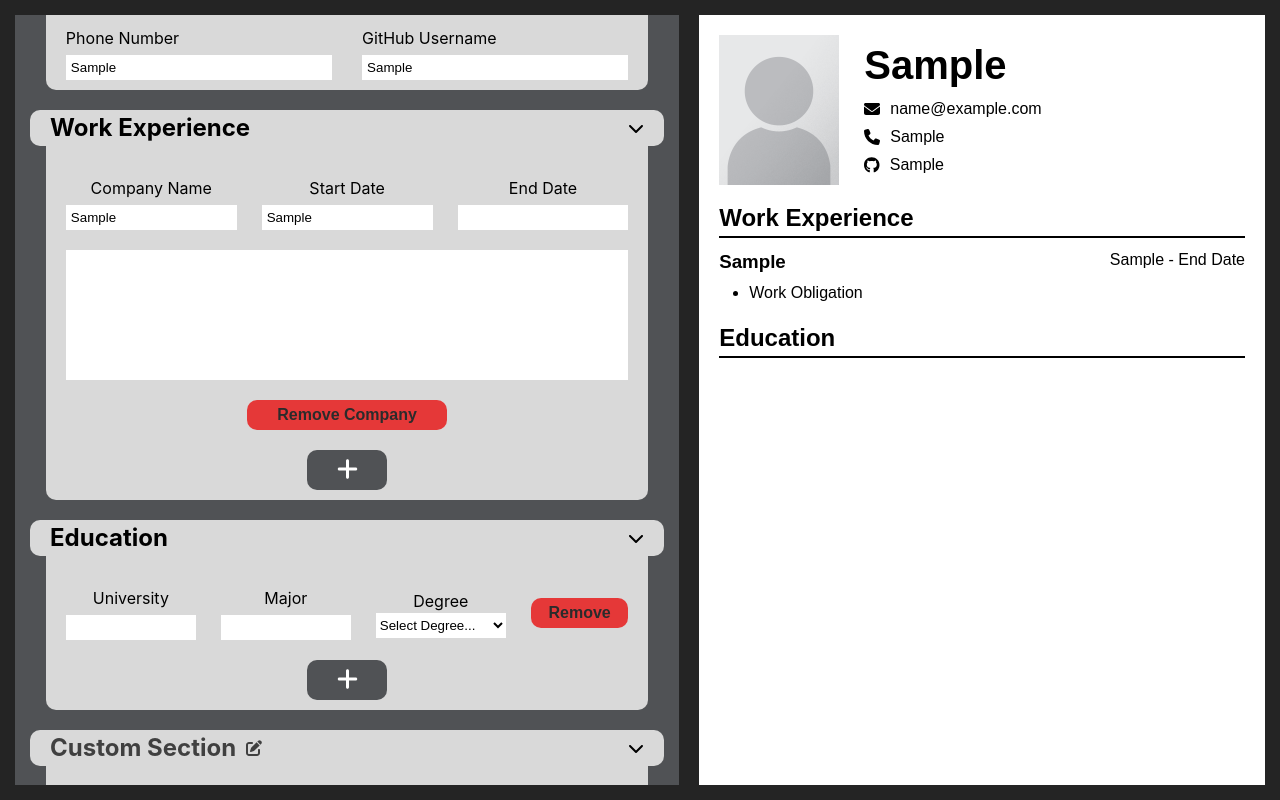
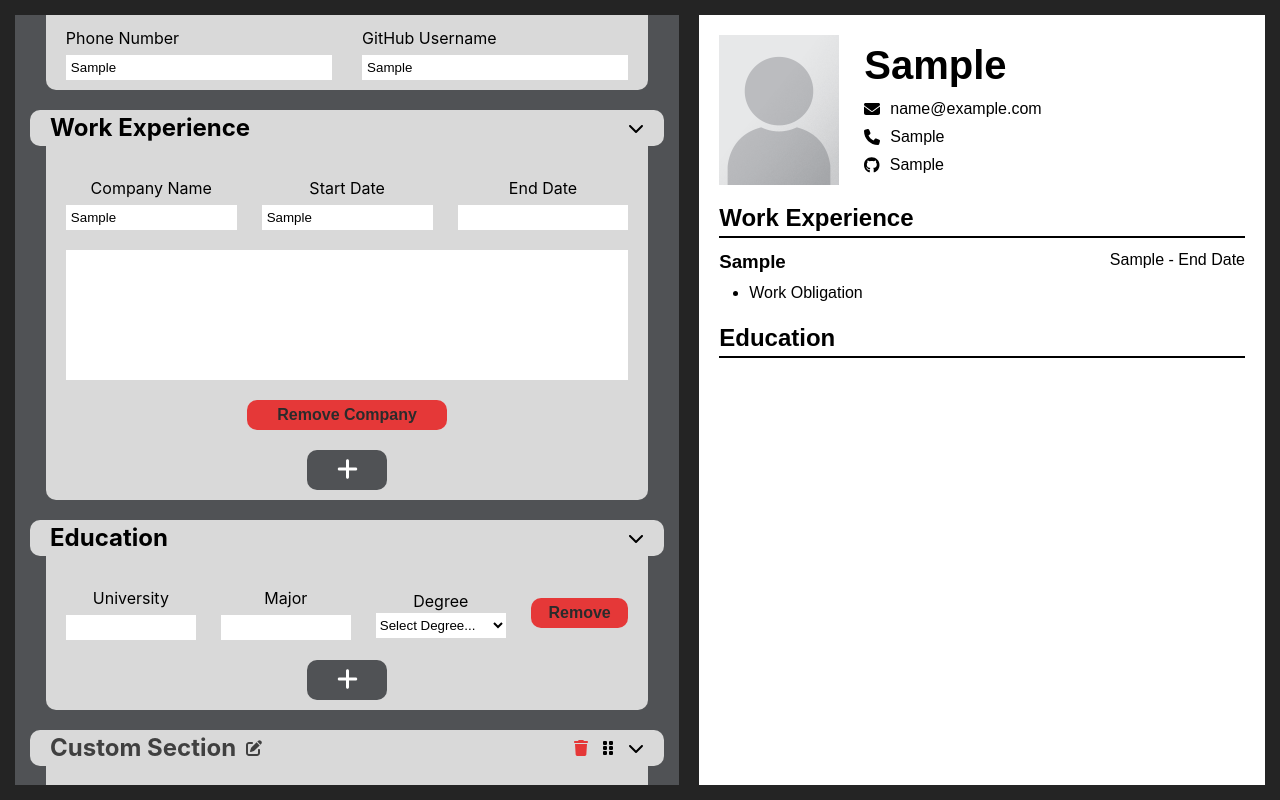
Before and after one commit to irakligudiashvili/cv-maker-react, a React (Vite) app: page / in a window 1280 px wide. Both pictures are taken after typing "Sample", "name@example.com", "Sample", "Sample", "Sample", "Sample" into the empty fields and a click on the button 347 px from the left and 750 px from the top of the page. Built offline with nearby package versions, Linux system fonts and the light colour scheme.

Commit message:
readded config section

```diff
--- a/src/components/partials/CustomSection.jsx
+++ b/src/components/partials/CustomSection.jsx
@@ -61,8 +61,8 @@
                 </div>
 
                 <div className='section__config'>
-                    {custom && <FontAwesomeIcon icon={faTrash} className='section__config__delete' />}
-                    {custom && <FontAwesomeIcon icon={faGripVertical} className='section__config__drag' />}
+                    <FontAwesomeIcon icon={faTrash} className='section__config__delete' />
+                    <FontAwesomeIcon icon={faGripVertical} className='section__config__drag' />
                     <FontAwesomeIcon icon={faChevronDown} onClick={toggleVisibility} className='' />
                 </div>
             </div>
```
